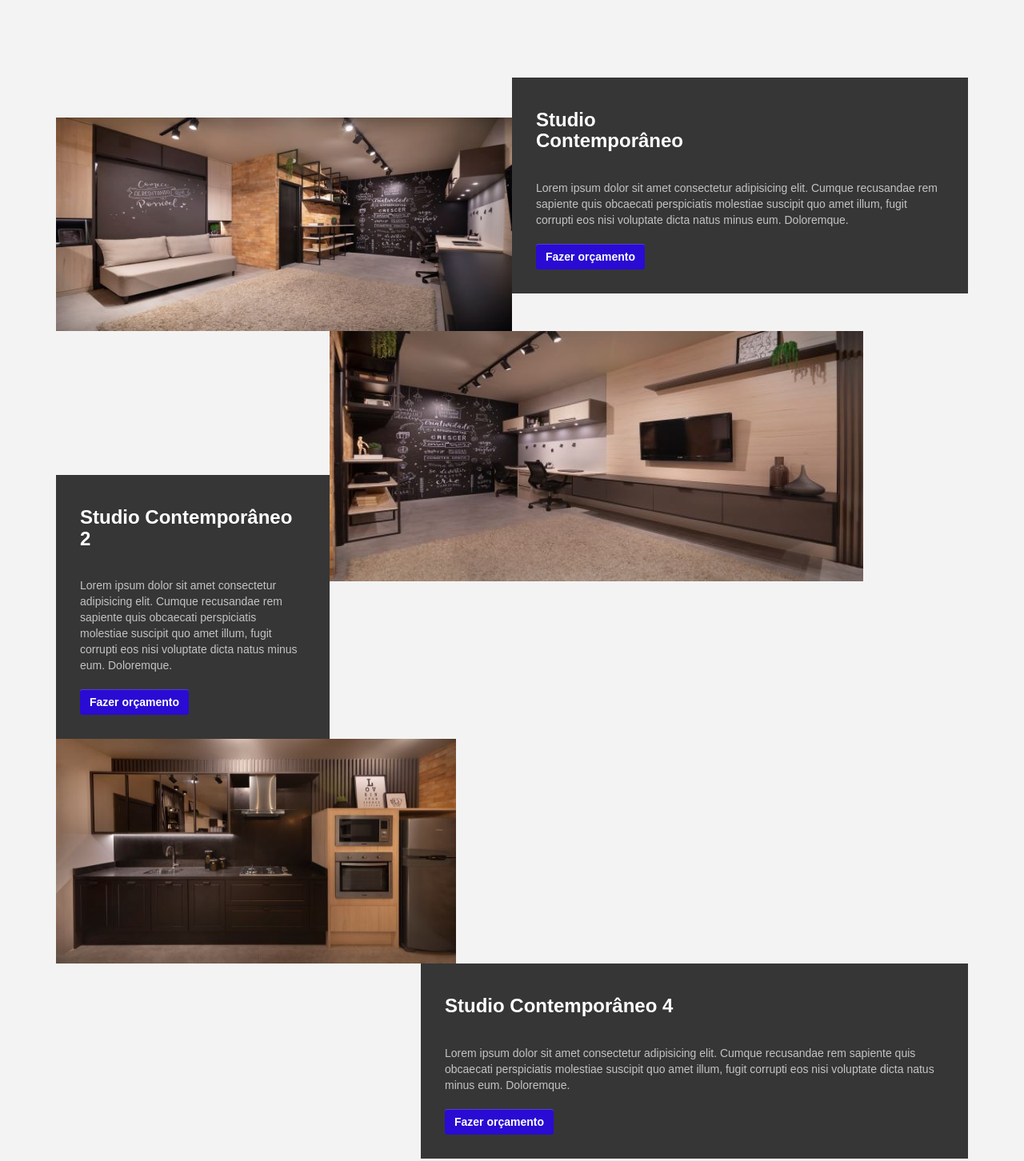
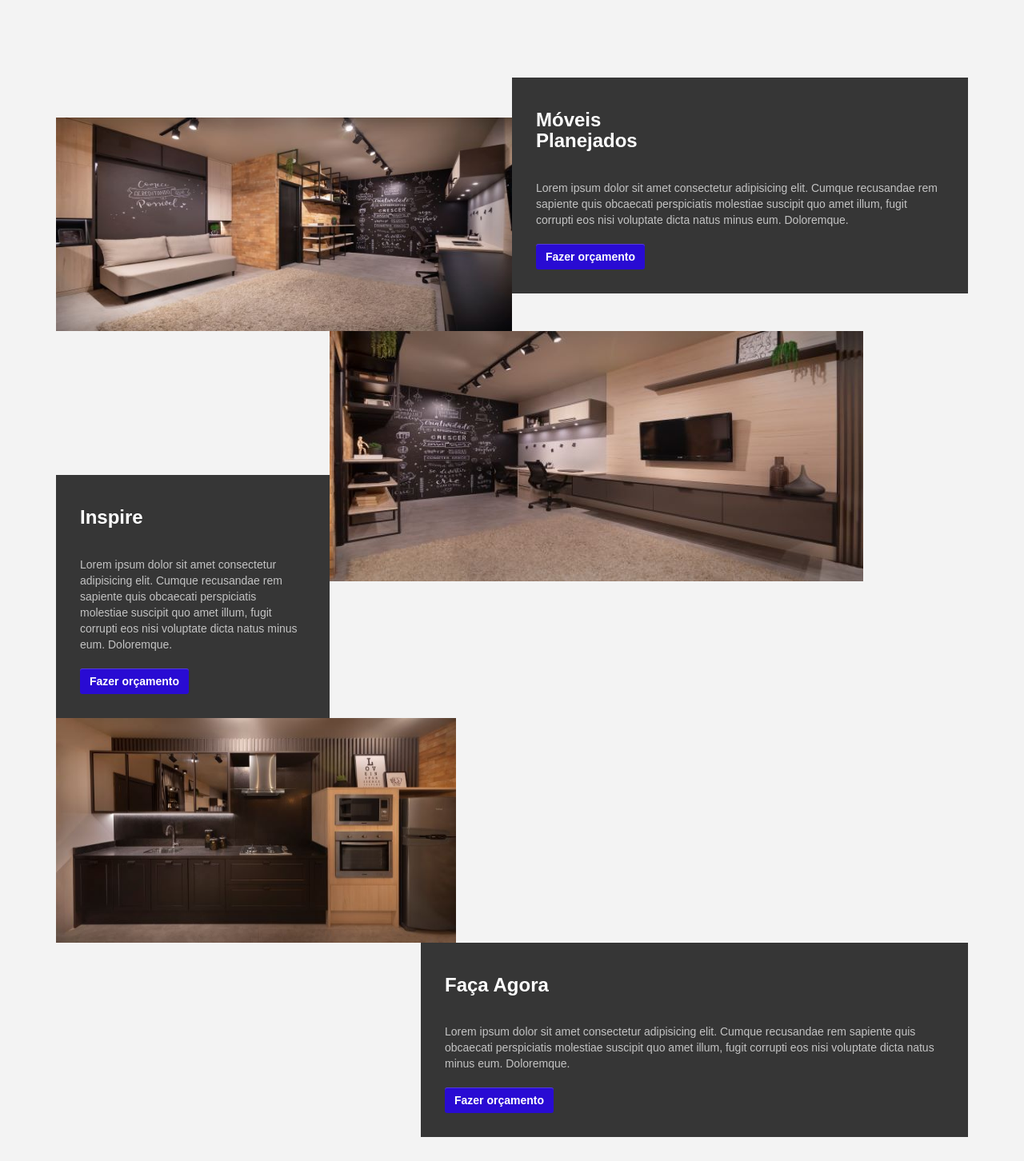
Before and after one commit to matheusmoveleiros/landingpage, a plain HTML site: page index.html in a window 1280 px wide. Shown: the part 1440-2892 px from the top of the page at 80% size. Drawn offline with Linux system fonts and the light colour scheme.

Commit message:
Update index.html

```diff
--- a/index.html
+++ b/index.html
@@ -190,7 +190,7 @@
                 </div>
                 <div class="description width-50">
                     <div class="description-wrapper">
-                        <header><h3>Studio <br>Contemporâneo</h3></header>
+                        <header><h3>Móveis <br>Planejados</h3></header>
                         <p>Lorem ipsum dolor sit amet consectetur adipisicing elit. Cumque recusandae rem sapiente quis obcaecati perspiciatis molestiae suscipit quo amet illum, fugit corrupti eos nisi voluptate dicta natus minus eum. Doloremque.</p>
                         <a href="#home" class="btn roll">Fazer orçamento</a>
                     </div>
@@ -199,7 +199,7 @@
             <div class="box">
                 <div class="description width-30 pull-left">
                     <div class="description-wrapper top-180">
-                        <header><h3>Studio Contemporâneo 2</h3></header>
+                        <header><h3>Inspire</h3></header>
                         <p>Lorem ipsum dolor sit amet consectetur adipisicing elit. Cumque recusandae rem sapiente quis obcaecati perspiciatis molestiae suscipit quo amet illum, fugit corrupti eos nisi voluptate dicta natus minus eum. Doloremque.</p>
                         <a href="#home" class="btn roll">Fazer orçamento</a>
                     </div>
@@ -217,7 +217,7 @@
                 </div>
                 <div class="description width-60">
                     <div class="description-wrapper">
-                        <header><h3>Studio Contemporâneo 4 </h3></header>
+                        <header><h3>Faça Agora </h3></header>
                         <p>Lorem ipsum dolor sit amet consectetur adipisicing elit. Cumque recusandae rem sapiente quis obcaecati perspiciatis molestiae suscipit quo amet illum, fugit corrupti eos nisi voluptate dicta natus minus eum. Doloremque.</p>
                         <a href="#home" class="btn roll">Fazer orçamento</a>
                     </div>
```
